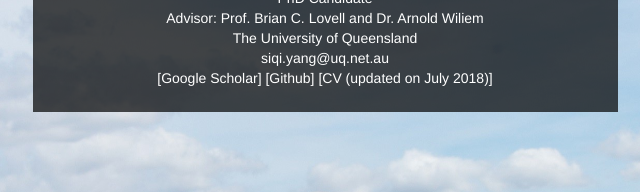
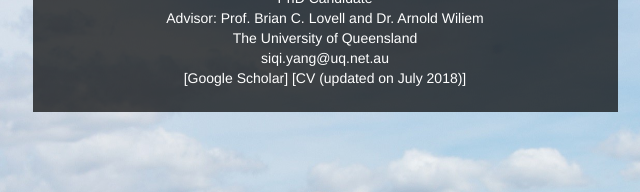
Before and after one commit to siqiyang/siqiyang.github.io, a plain HTML site: page index.html in a window 1280 px wide. Shown: the part 202-394 px from the top of the page, 315-955 px from the left. Drawn offline with nearby package versions, Linux system fonts and the light colour scheme.

Commit message:
Update index.html

```diff
--- a/index.html
+++ b/index.html
@@ -76,7 +76,7 @@ scrollspy function -->
           The University of Queensland<br>
           siqi.yang@uq.net.au<br>
           <a href="https://scholar.google.com.au/citations?user=AP6NwOkAAAAJ&hl=en">[Google Scholar]</a>
-          <a href="https://github.com/d1ngn1gefe1">[Github]</a>
+          <!-- <a href="https://github.com/d1ngn1gefe1">[Github]</a> -->
           <a href="intro/CV_Siqi_Yang_UQ.pdf">[CV (updated on July 2018)]</a>
         </p>
       </div>
```
